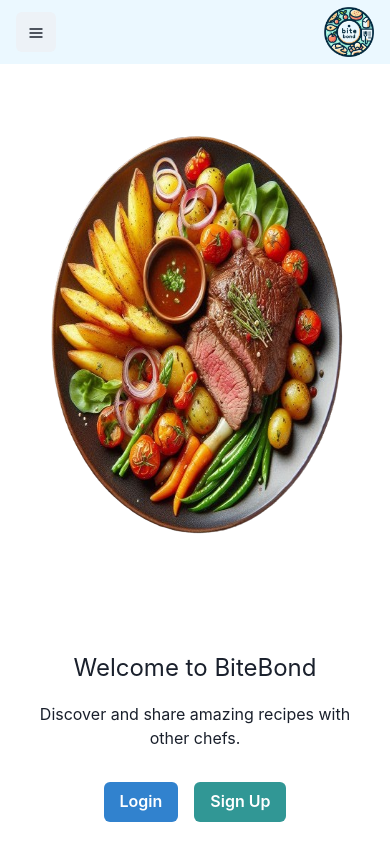
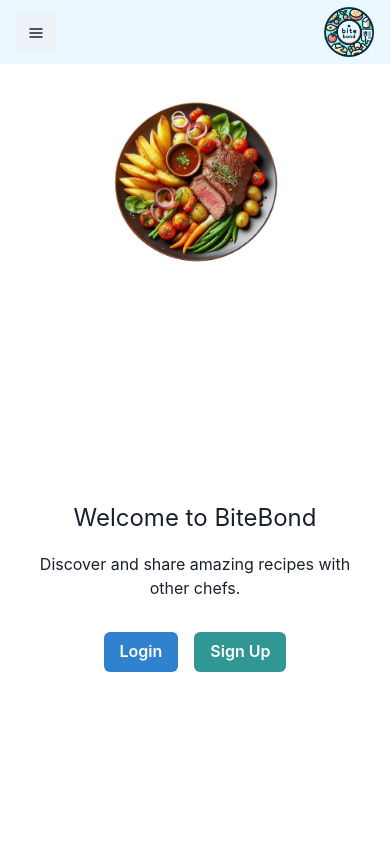
Before and after one commit to AndersH82/bitebond, a React (Create React App) app in the folder bitebond/: page / in a window 390 px wide. Shown: the top 860 px of the page. Built offline with nearby package versions, Linux system fonts and the light colour scheme.

Commit message:
make image responsive

```diff
--- a/bitebond/src/pages/Home.js
+++ b/bitebond/src/pages/Home.js
@@ -1,4 +1,3 @@
-// src/pages/Home.js
 import React from 'react';
 import { Box, Flex, Image, Text, Button, Stack } from '@chakra-ui/react';
 import { Link as RouterLink } from 'react-router-dom';
@@ -8,7 +7,12 @@
     return (
         <Flex direction={{ base: 'column', md: 'row' }} align="center" justify="center" minH="100vh" p={4}>
             <Box flex="1" display="flex" justifyContent="center">
-                <Image src={homeImage} alt="Home Image" boxSize="500px" />
+                <Image
+                    src={homeImage}
+                    alt="Home Image"
+                    boxSize={{ base: '200px', md: '300px', lg: '400px' }}
+                    objectFit="cover"
+                />
             </Box>
             <Box flex="1" textAlign={{ base: 'center', md: 'left' }} p={4}>
                 <Text fontSize="2xl" mb={4}>Welcome to BiteBond</Text>
```
